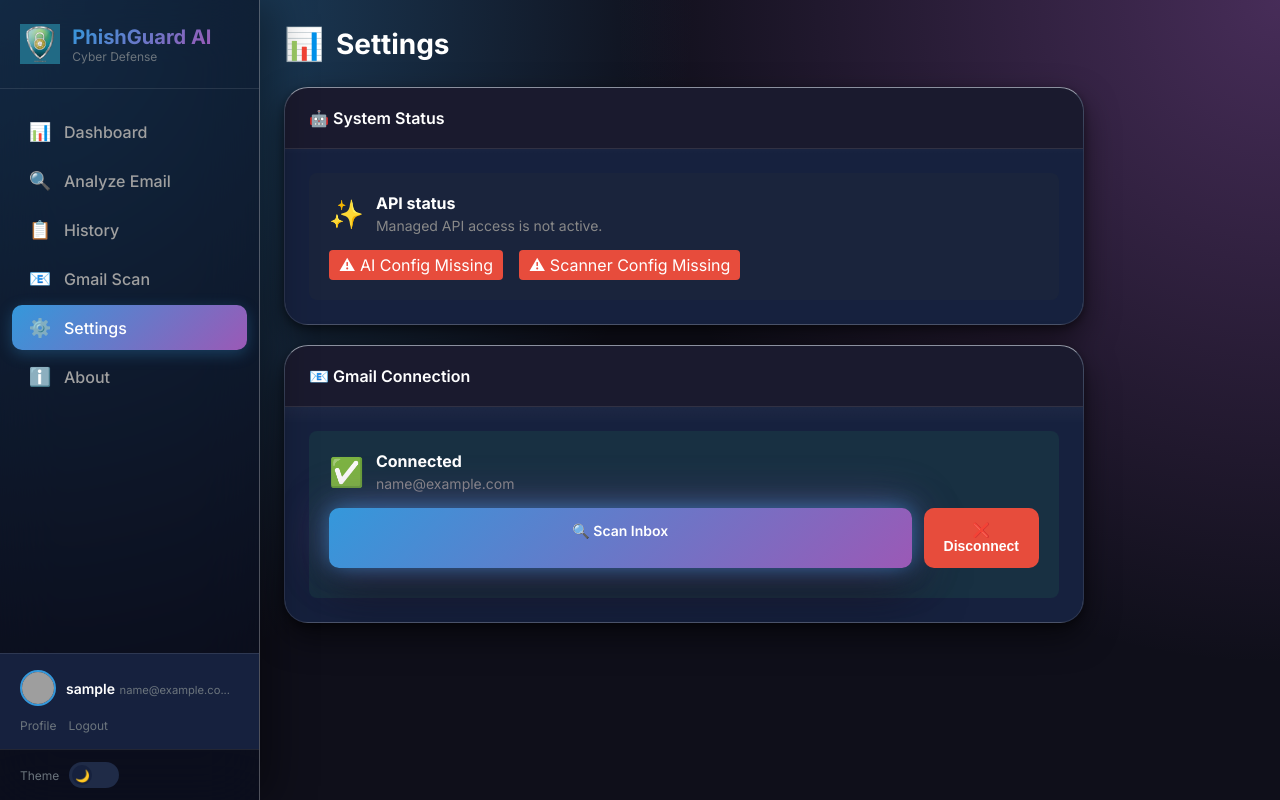
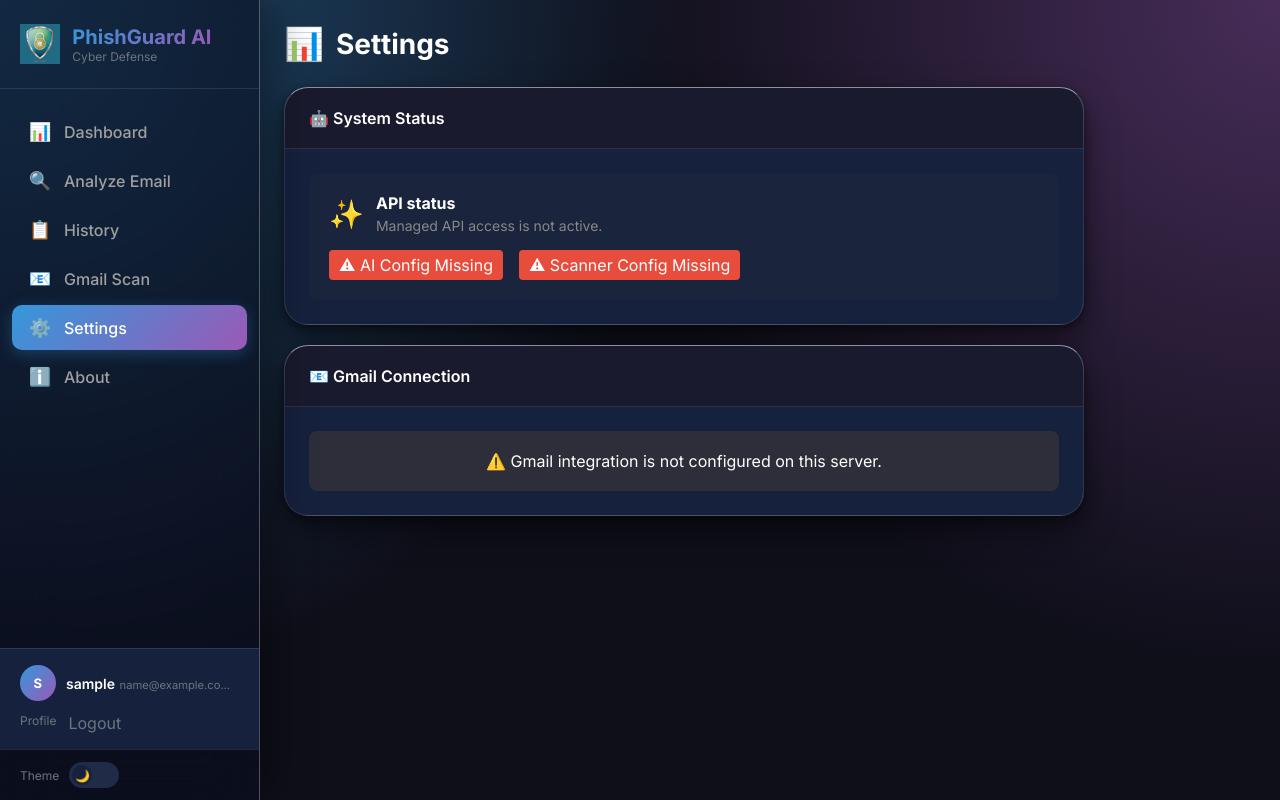
Before and after one commit to agyemankwakualex-del/phishguard-ai, a Flask app: page /settings in a window 1280 px wide. Run offline with Flask 3, Linux system fonts and the light colour scheme; a user stored in the database is signed in; tables that the repository leaves empty hold one stand-in row (values such as "Sample post"); some libraries are stand-ins or nearby versions; grey boxes are pictures that could not be loaded.

Commit message:
Require SECRET_KEY and harden login, Gmail, and logout. (#11)
Startup fails without SECRET_KEY. Gmail tokens are encrypted with that key, OAuth state is checked, outbound requests have timeouts, logout is a CSRF-protected POST, and registration no longer confirms which account field was taken.

Co-authored-by: Cursor Agent <cursoragent@cursor.com>
Co-authored-by: Tablet_Jnr <agyemankwakualex-del@users.noreply.github.com>

```diff
--- a/app.py
+++ b/app.py
@@ -18,7 +18,9 @@ import base64
 import html
 import urllib.parse
 import hashlib
+import secrets
 import requests
+from cryptography.fernet import Fernet
 import qrcode
 from html.parser import HTMLParser
 from io import BytesIO
@@ -29,11 +31,15 @@ from sqlalchemy.pool import NullPool
 # ============================================================
 
 app = Flask(__name__)
-app.secret_key = os.environ.get('SECRET_KEY', 'phishguard-dev-secret-key-2024')
+_secret_key = (os.environ.get('SECRET_KEY') or '').strip()
+if not _secret_key:
+    raise RuntimeError('SECRET_KEY is not set. Set it in the environment before starting PhishGuard.')
+app.secret_key = _secret_key
 # Vercel terminates TLS and forwards the public host and scheme.
 app.wsgi_app = ProxyFix(app.wsgi_app, x_for=1, x_proto=1, x_host=1)
-# Checks POST, PUT, PATCH, and DELETE. GET logout and the Google callback are not checked.
+# Checks POST, PUT, PATCH, and DELETE. The Google callback stays GET.
 csrf = CSRFProtect(app)
+HTTP_TIMEOUT = 10
 
 def normalize_database_url(url):
     # Scheme prefix only. User, password, host, port, path, and query stay as given.
@@ -109,6 +115,31 @@ def utc_now_naive():
 # DATABASE MODELS
 # ============================================================
 
+def _token_fernet():
+    secret = app.secret_key
+    if isinstance(secret, str):
+        secret = secret.encode('utf-8')
+    # Fernet wants 32 url-safe base64 bytes. SHA-256 of SECRET_KEY is those 32 bytes.
+    return Fernet(base64.urlsafe_b64encode(hashlib.sha256(secret).digest()))
+
+
+def encrypt_secret(value):
+    value = (value or '').strip()
+    if not value:
+        return ''
+    return _token_fernet().encrypt(value.encode('utf-8')).decode('ascii')
+
+
+def decrypt_secret(value):
+    # Old plaintext rows and a rotated SECRET_KEY both fail here. Caller treats that as disconnected.
+    if not value:
+        return ''
+    try:
+        return _token_fernet().decrypt(str(value).encode('ascii')).decode('utf-8')
+    except Exception:
+        return ''
+
+
 class User(UserMixin, db.Model):
     __tablename__ = 'users'
 
@@ -122,12 +153,14 @@ class User(UserMixin, db.Model):
     groq_api_key = db.Column(db.String(256), default='')
     virustotal_api_key = db.Column(db.String(256), default='')
 
-    # Gmail Tokens
-    gmail_token = db.Column(db.Text, default='')
-    gmail_refresh_token = db.Column(db.Text, default='')
+    # Gmail tokens are encrypted by the properties below. gmail_email stays plaintext.
     gmail_email = db.Column(db.String(120), default='')
 
     analyses = db.relationship('AnalysisHistory', backref='user', lazy=True)
+
+    # Ciphertext lives in the existing columns. Plaintext is only on the properties.
+    _gmail_token = db.Column('gmail_token', db.Text, default='')
+    _gmail_refresh_token = db.Column('gmail_refresh_token', db.Text, default='')
 
     def set_password(self, password):
         self.password_hash = generate_password_hash(password)
@@ -135,9 +168,27 @@ class User(UserMixin, db.Model):
     def check_password(self, password):
         return check_password_hash(self.password_hash, password)
 
-    def avatar(self, size):
-        digest = hashlib.md5(self.email.lower().encode('utf-8')).hexdigest()
-        return f'https://www.gravatar.com/avatar/{digest}?d=identicon&s={size}'
+    @property
+    def gmail_token(self):
+        return decrypt_secret(self._gmail_token)
+
+    @gmail_token.setter
+    def gmail_token(self, value):
+        self._gmail_token = encrypt_secret(value)
+
+    @property
+    def gmail_refresh_token(self):
+        return decrypt_secret(self._gmail_refresh_token)
+
+    @gmail_refresh_token.setter
+    def gmail_refresh_token(self, value):
+        self._gmail_refresh_token = encrypt_secret(value)
+
+    def initials(self):
+        source = (self.username or '').strip() or (self.email or '?')
+        parts = [part for part in re.split(r'[\s._@-]+', source) if part]
+        letters = ''.join(part[0] for part in parts[:2])
+        return (letters or '?').upper()
 
 
 class AnalysisHistory(db.Model):
@@ -245,7 +296,7 @@ class PhishingAnalyzer:
                 url_id = base64.urlsafe_b64encode(url.encode()).decode().strip("=")
                 api_url = f"https://www.virustotal.com/api/v3/urls/{url_id}"
 
-                response = requests.get(api_url, headers=headers)
+                response = requests.get(api_url, headers=headers, timeout=HTTP_TIMEOUT)
 
                 if response.status_code == 200:
                     data = response.json()
@@ -431,6 +482,9 @@ def register():
         if password != request.form.get('confirm_password', ''):
             flash('Passwords do not match.', 'error')
             return render_template('register.html')
+        if len(password) < 8:
+            flash('Password must be at least 8 characters.', 'error')
+            return render_template('register.html')
         user = User(username=request.form['username'], email=request.form['email'].lower())
         user.set_password(password)
         try:
@@ -438,8 +492,9 @@ def register():
             db.session.commit()
             flash('Account created! Please login.', 'success')
             return redirect(url_for('login'))
-        except:
-            flash('Email or username already exists.', 'error')
+        except Exception:
+            db.session.rollback()
+            flash('Could not create account with those details.', 'error')
     return render_template('register.html')
 
 @app.route('/login', methods=['GET', 'POST'])
@@ -464,10 +519,9 @@ def too_many_requests(_error):
     template = 'register.html' if request.path.startswith('/register') else 'login.html'
     return render_template(template), 429
 
-@app.route('/logout')
+@app.route('/logout', methods=['POST'])
 @login_required
 def logout():
-    # GET on purpose. CSRFProtect does not check safe methods.
     logout_user()
     flash('You have been logged out.', 'success')
     return redirect(url_for('login'))
@@ -555,8 +609,8 @@ def settings_page():
     config = {
         'groq_active': bool(SYSTEM_GROQ_KEY),
         'vt_active': bool(SYSTEM_VT_KEY),
-        'gmail_connected': bool(current_user.gmail_email),
-        'gmail_email': current_user.gmail_email,
+        'gmail_connected': bool((current_user.gmail_token or '').strip()),
+        'gmail_email': current_user.gmail_email if (current_user.gmail_token or '').strip() else '',
         'gmail_available': bool(GOOGLE_CLIENT_ID)
     }
     return render_template('settings.html', config=config)
@@ -757,7 +811,7 @@ def refresh_gmail_access_token(user):
         'client_secret': GOOGLE_CLIENT_SECRET,
         'refresh_token': refresh_token,
         'grant_type': 'refresh_token',
-    })
+    }, timeout=HTTP_TIMEOUT)
     if response.status_code != 200:
         return False
     tokens = response.json()
@@ -777,6 +831,7 @@ def gmail_api_get(user, url, params=None):
             url,
             headers={'Authorization': f'Bearer {user.gmail_token}'},
             params=params,
+            timeout=HTTP_TIMEOUT,
         )
     response = _get()
     if response.status_code == 401 and refresh_gmail_access_token(user):
@@ -795,6 +850,8 @@ def gmail_connect():
 
     # 1. SCOPES: We ask for BOTH Read-Only Gmail AND User Email Profile
     scope = "https://www.googleapis.com/auth/gmail.readonly https://www.googleapis.com/auth/userinfo.email"
+    state = secrets.token_urlsafe(32)
+    session['gmail_oauth_state'] = state
     query = urllib.parse.urlencode({
         'client_id': GOOGLE_CLIENT_ID,
         'redirect_uri': redirect_uri,
@@ -802,6 +859,7 @@ def gmail_connect():
         'scope': scope,
         'access_type': 'offline',
         'prompt': 'consent',
+        'state': state,
     })
     return redirect(f'https://accounts.google.com/o/oauth2/v2/auth?{query}')
 
@@ -816,6 +874,11 @@ def gmail_callback():
         flash('Login failed: No authorization code received from Google. Please try again.', 'error')
         return redirect(url_for('settings_page'))
 
+    saved_state = session.pop('gmail_oauth_state', None)
+    if not saved_state or request.args.get('state') != saved_state:
+        flash('Gmail sign-in could not be verified. Please try again.', 'error')
+        return redirect(url_for('settings_page'))
+
     redirect_uri = gmail_redirect_uri()
 
     data = {
@@ -828,7 +891,7 @@ def gmail_callback():
 
     try:
         # 4. Exchange Code for Token
-        r = requests.post('https://oauth2.googleapis.com/token', data=data)
+        r = requests.post('https://oauth2.googleapis.com/token', data=data, timeout=HTTP_TIMEOUT)
 
         if r.status_code == 200:
             tokens = r.json()
@@ -848,6 +911,7 @@ def gmail_callback():
                 user_info = requests.get(
                     'https://www.googleapis.com/oauth2/v2/userinfo',
                     headers={'Authorization': f'Bearer {access_token}'},
+                    timeout=HTTP_TIMEOUT,
                 )
                 if user_info.status_code == 200:
                     email = (user_info.json() or {}).get('email') or ''
--- a/requirements.txt
+++ b/requirements.txt
@@ -9,3 +9,4 @@ groq>=0.9.0
 psycopg[binary]==3.2.10
 httpx<0.28.0
 qrcode==7.4.2
+cryptography==50.0.2
--- a/static/css/style.css
+++ b/static/css/style.css
@@ -210,6 +210,28 @@ a:hover {
     font-size: 18px;
 }
 
+.user-avatar-initials {
+    width: 36px;
+    height: 36px;
+    flex: 0 0 auto;
+    font-size: 13px;
+    font-weight: 700;
+    color: white;
+    letter-spacing: 0.02em;
+}
+
+.logout-form {
+    margin: 0;
+}
+
+button.user-link {
+    background: none;
+    border: none;
+    padding: 0;
+    cursor: pointer;
+    font: inherit;
+}
+
 .user-details {
     flex: 1;
 }
--- a/templates/base.html
+++ b/templates/base.html
@@ -79,7 +79,7 @@
                 <div class="user-info">
                     <!-- Wrapped in Link -->
                     <a href="{{ url_for('profile_page') }}" class="user-profile-link">
-                        <img src="{{ current_user.avatar(36) }}" alt="Avatar" class="user-avatar-img">
+                        <span class="user-avatar user-avatar-initials" aria-hidden="true">{{ current_user.initials() }}</span>
                         <div class="user-details">
                             <span class="user-name">{{ current_user.username }}</span>
                             <span class="user-email">{{ current_user.email[:15] }}...</span>
@@ -88,7 +88,10 @@
                 </div>
                 <div class="user-actions">
                     <a href="{{ url_for('profile_page') }}" class="user-link">Profile</a>
-                    <a href="{{ url_for('logout') }}" class="user-link logout">Logout</a>
+                    <form method="POST" action="{{ url_for('logout') }}" class="logout-form">
+                        <input type="hidden" name="csrf_token" value="{{ csrf_token() }}">
+                        <button type="submit" class="user-link logout">Logout</button>
+                    </form>
                 </div>
             </div>
             {% endif %}
--- a/templates/register.html
+++ b/templates/register.html
@@ -36,9 +36,9 @@
                name="password"
                placeholder="••••••••"
                class="form-input"
-               minlength="6"
+               minlength="8"
                required>
-        <small>At least 6 characters</small>
+        <small>At least 8 characters</small>
     </div>
 
     <div class="form-group">
@@ -48,6 +48,7 @@
                name="confirm_password"
                placeholder="••••••••"
                class="form-input"
+               minlength="8"
                required>
     </div>
 
```
Also changed, not shown: README.md, 1 other file.
